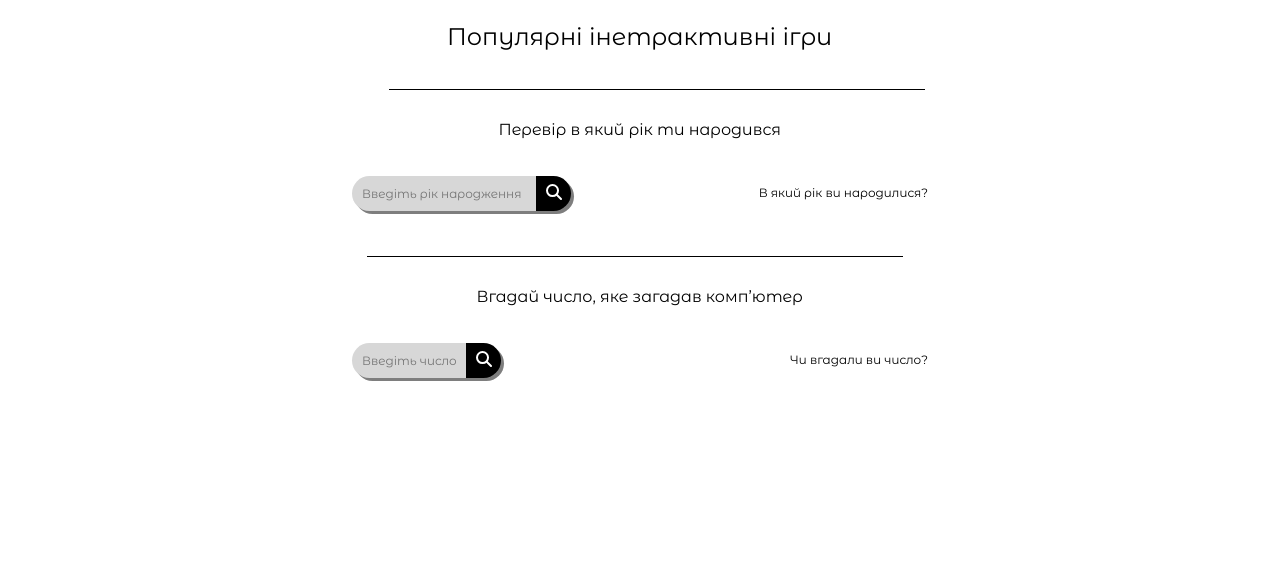
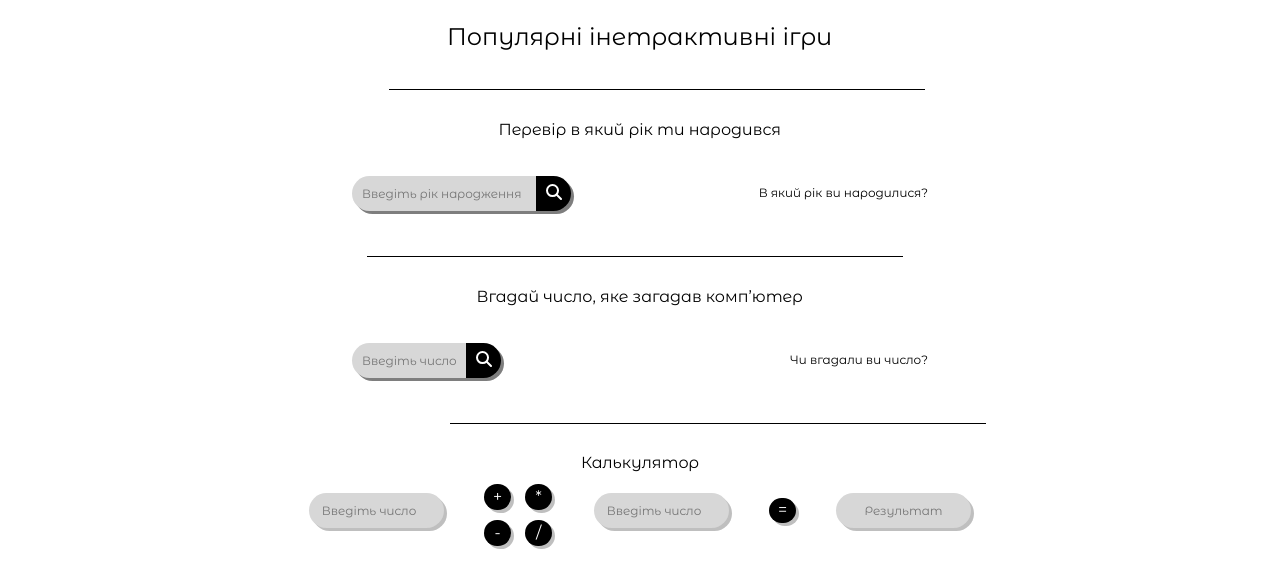
Before and after one commit to tanya2chorney/game-js, a website built with Parcel: page src/index.html in a window 1280 px wide. Shown: the part 92-680 px from the top of the page. Built offline with nearby package versions, Linux system fonts and the light colour scheme.

Commit message:
add html css js

```diff
--- a/src/index.html
+++ b/src/index.html
@@ -17,6 +17,7 @@
     <include src="./partials/header.html"></include>
     <include src="./partials/year.html"></include>
     <include src="./partials/number.html"></include>
+    <include src="./partials/calculator.html"></include>
     <script type="module" src="./index.js"></script>
   </body>
 </html>
--- a/src/index.js
+++ b/src/index.js
@@ -2,3 +2,4 @@ import './js/header';
 import './js/switcher';
 import './js/year';
 import './js/number';
+import './js/calculator';
--- /dev/null
+++ b/src/js/calculator.js
@@ -0,0 +1,34 @@
+let operation = "";
+
+function setOperation(op) {
+  operation = op;
+}
+
+function calculate() {
+  const number1 = parseFloat(document.getElementById("number1").value);
+  const number2 = parseFloat(document.getElementById("number2").value);
+  let result = "";
+
+  if (!isNaN(number1) && !isNaN(number2)) {
+    switch (operation) {
+      case "+":
+        result = number1 + number2;
+        break;
+      case "-":
+        result = number1 - number2;
+        break;
+      case "*":
+        result = number1 * number2;
+        break;
+      case "/":
+        result = number1 / number2;
+        break;
+      default:
+        result = "Выберите операцию";
+    }
+  } else {
+    result = "Введите числа";
+  }
+
+  document.getElementById("result").value = result;
+}
--- /dev/null
+++ b/src/partials/calculator.html
@@ -0,0 +1,13 @@
+<h1 class="title-calculator">Калькулятор</h1>
+    <div class="calculator">
+        <input class="operand" type="number" id="number1" placeholder="Введіть число">
+        <div class="operations">
+            <button class="operation" onclick="setOperation('+')">+</button>
+            <button class="operation" onclick="setOperation('*')">*</button>
+            <button class="operation" onclick="setOperation('-')">-</button>
+            <button class="operation" onclick="setOperation('/')">/</button>
+        </div>
+        <input class="operand" type="number" id="number2" placeholder="Введіть число">
+        <button class="equal" onclick="calculate()">=</button>
+        <input class="operand" placeholder="Результат" id="result" readonly></input>
+    </div>
--- /dev/null
+++ b/src/sass/components/_calculator.scss
@@ -0,0 +1,93 @@
+.title-calculator {
+  color: rgb(0, 0, 0);
+  font-family: Montserrat Alternates;
+  font-size: 16px;
+  font-weight: 400;
+  line-height: 20px;
+  text-align: center;
+}
+
+.title-calculator::after {
+  content: ' ';
+  width: 536px;
+  height: 1px;
+  background-color: #000;
+  display: block;
+  position: relative;
+  top: -50px;
+  left: 450px;
+}
+
+.calculator {
+  display: flex;
+  align-items: center;
+  justify-content: center;
+}
+
+.operand {
+  width: 135px;
+  height: 35px;
+  border-radius: 20px;
+  box-shadow: 3px 3px 0px 0px rgba(0, 0, 0, 0.25);
+  background: rgb(215, 215, 215);
+  border: none;
+  text-align: center;
+  color: rgb(126, 126, 126);
+  font-family: Montserrat Alternates;
+  font-size: 12px;
+  font-weight: 400;
+  line-height: 15px;
+  padding: 20px;
+  padding: 5px 10px 5px 10px;
+  color: rgb(255, 255, 255);
+  font-family: Montserrat Alternates;
+  font-size: 12px;
+  font-weight: 400;
+  line-height: 15px;
+}
+
+#number1 {
+  margin-right: 40px;
+}
+
+.operation {
+  border-radius: 20px;
+  box-shadow: 3px 3px 0px 0px rgba(0, 0, 0, 0.25);
+  background: rgb(0, 0, 0);
+  width: 27px;
+  height: 26px;
+  color: #fff;
+  border: none;
+}
+
+.operation + .operation {
+  margin-top: 10px;
+}
+
+.equal {
+  border-radius: 20px;
+  box-shadow: 3px 3px 0px 0px rgba(0, 0, 0, 0.25);
+  background: rgb(0, 0, 0);
+  width: 27px;
+  height: 25px;
+  color: #fff;
+  border: none;
+}
+
+.operations {
+  width: 70px;
+}
+
+.operations button:nth-child(2),
+.operations button:nth-child(4) {
+  margin-left: 10px;
+}
+
+#number2 {
+margin-left: 40px;
+margin-right: 40px;
+}
+
+#result {
+    margin-left: 40px;
+}
--- a/src/sass/index.scss
+++ b/src/sass/index.scss
@@ -6,3 +6,4 @@
 @import './layout/header';
 @import './components/year';
 @import './components/number';
+@import './components/calculator';
```
